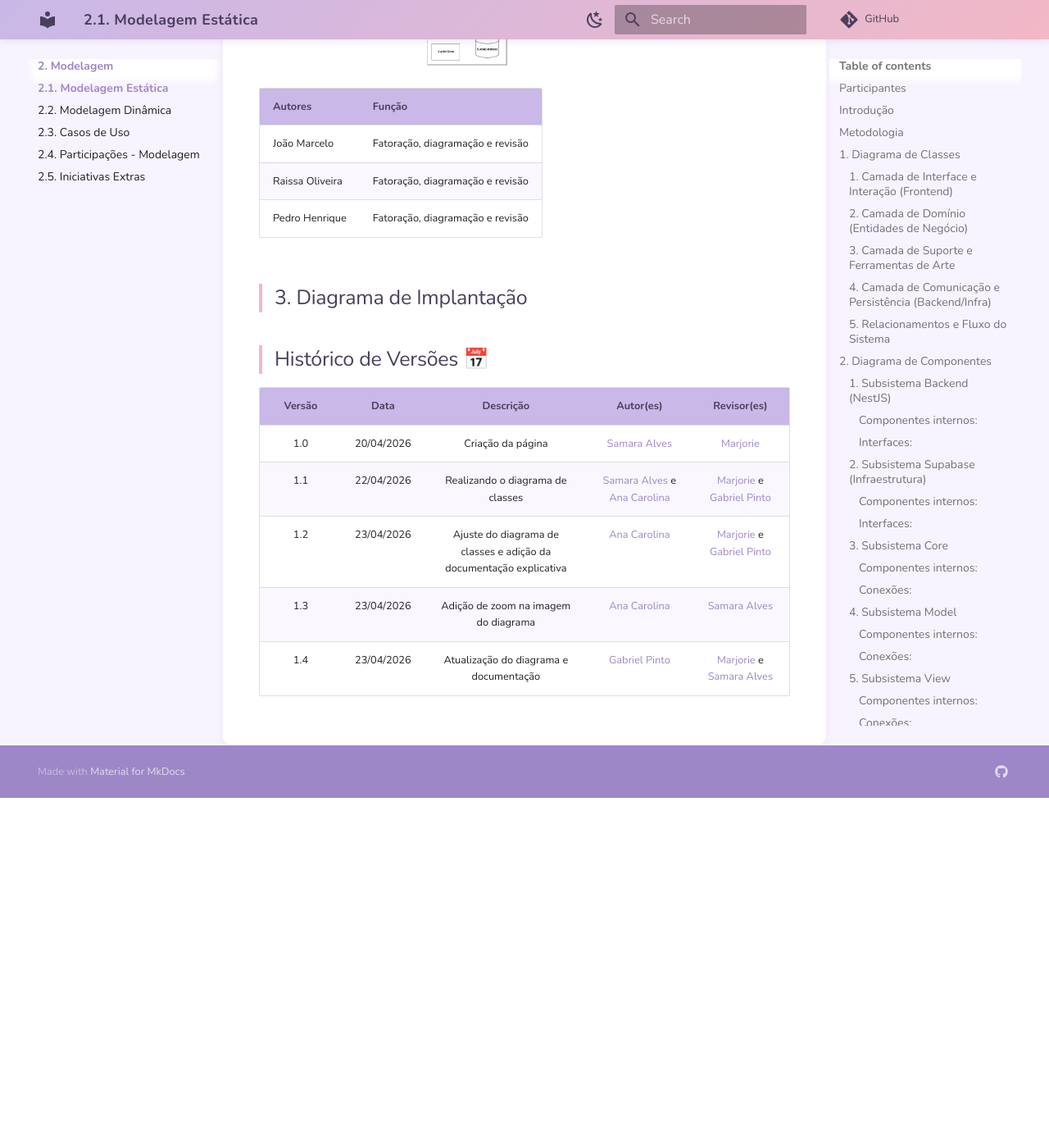
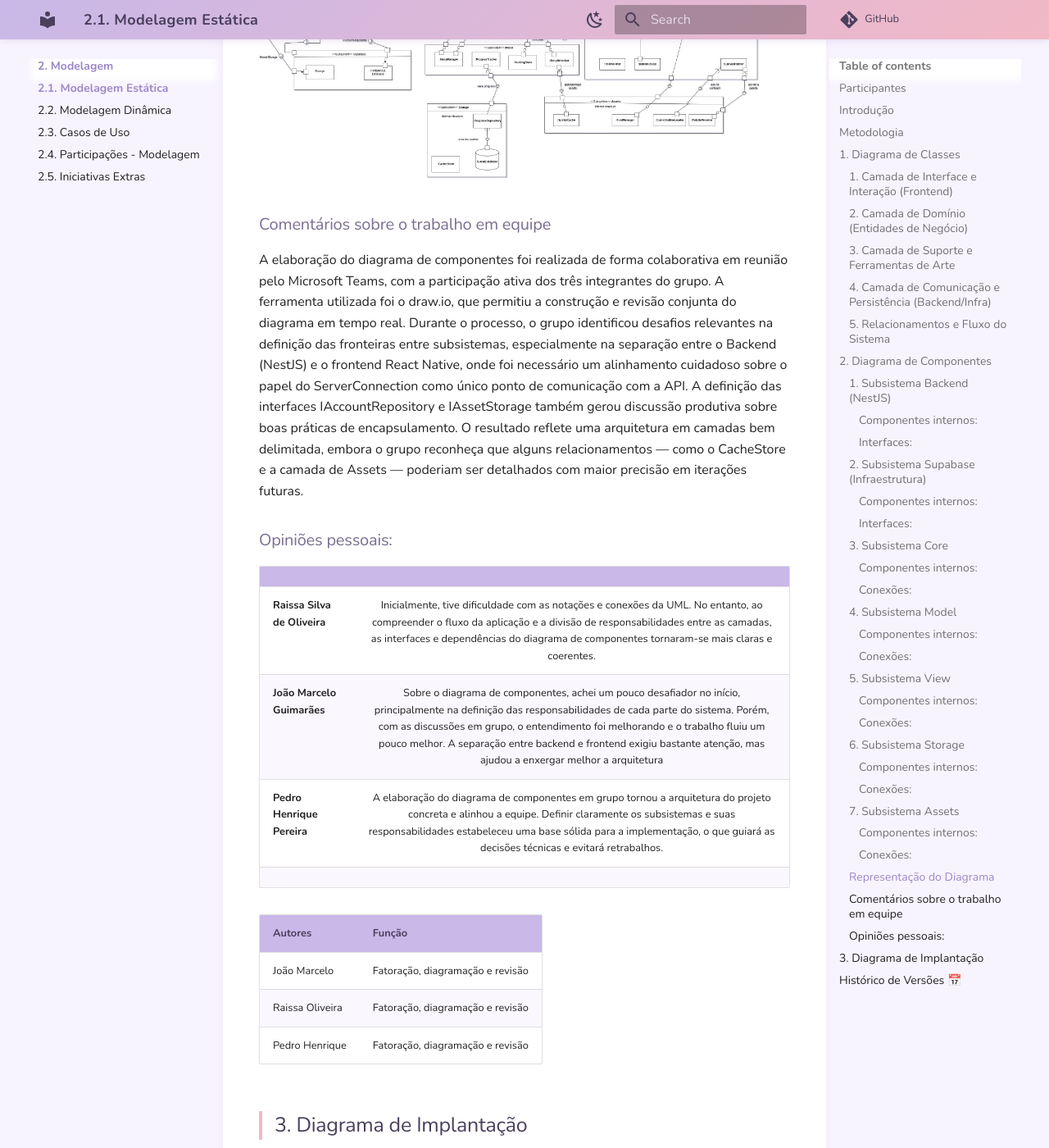
Before and after one commit to UnBArqDsw2026-1-Turma01/2026.1-T01-G08_MinhaTirinha_Entrega_02, an MkDocs documentation site: the page built from docs/Modelagem/2.1.ModelagemEstatica.md, in a window 1280 px wide and 1400 px high, scrolled down 8009 px. Shown: the whole window at 82% size. Built offline with MkDocs 1.6.1 and Material for MkDocs 9.7.7, drawn with Linux system fonts in a browser that asks for light colours; comment, search, counter and statistics services are not loaded; before the commit the page ends 8982 px from its top, so only the background shows below that; some of the changed text lies outside the part shown.

Commit message:
comentarios gerais e pessoais

```diff
--- a/docs/Modelagem/2.1.ModelagemEstatica.md
+++ b/docs/Modelagem/2.1.ModelagemEstatica.md
@@ -30,6 +30,23 @@
     <tr>
       <td><a href="https://github.com/GabrielSPinto">Gabriel Pinto</a></td>
       <td>Diagrama de Classes</td>
+      <td>21/04/2026</td>
+      <td>15:30</td>
+    </tr>
+    <tr>
+      <td><a href="https://github.com/daisha19">Raissa Silva de Oliveira</a></td>
+      <td>Diagrama de Componentes</td>
+      <td>21/04/2026</td>
+      <td>15:30</td>
+    </tr><tr>
+      <td><a href="https://github.com/JoaoMarceloGCN">João Marcelo Guimarães Costa Naves</a></td>
+      <td>Diagrama de Componentes</td>
+      <td>21/04/2026</td>
+      <td>15:30</td>
+    </tr>
+    <tr>
+      <td><a href="https://github.com/pedrohpsantos">Pedro Henrique Pereira Santos</a></td>
+      <td>Diagrama de Componentes</td>
       <td>21/04/2026</td>
       <td>15:30</td>
     </tr>
@@ -254,6 +271,23 @@
 
 ![Diagrama de Componentes](../assets/Diagrama_de_Componentes.png)
 
+### Comentários sobre o trabalho em equipe
+A elaboração do diagrama de componentes foi realizada de forma colaborativa em reunião pelo Microsoft Teams, com a participação ativa dos três integrantes do grupo. A ferramenta utilizada foi o draw.io, que permitiu a construção e revisão conjunta do diagrama em tempo real. Durante o processo, o grupo identificou desafios relevantes na definição das fronteiras entre subsistemas, especialmente na separação entre o Backend (NestJS) e o frontend React Native, onde foi necessário um alinhamento cuidadoso sobre o papel do ServerConnection como único ponto de comunicação com a API. A definição das interfaces IAccountRepository e IAssetStorage também gerou discussão produtiva sobre boas práticas de encapsulamento. O resultado reflete uma arquitetura em camadas bem delimitada, embora o grupo reconheça que alguns relacionamentos — como o CacheStore e a camada de Assets — poderiam ser detalhados com maior precisão em iterações futuras.
+
+### Opiniões pessoais:
+
+| | |
+| :--- | :---: |
+|  **Raissa Silva de Oliveira** |Inicialmente, tive dificuldade com as notações e conexões da UML. No entanto, ao compreender o fluxo da aplicação e a divisão de responsabilidades entre as camadas, as interfaces e dependências do diagrama de componentes tornaram-se mais claras e coerentes.|
+|  **João Marcelo Guimarães** |Sobre o diagrama de componentes, achei um pouco desafiador no início, principalmente na definição das responsabilidades de cada parte do sistema. Porém, com as discussões em grupo, o entendimento foi melhorando e o trabalho fluiu um pouco melhor. A separação entre backend e frontend exigiu bastante atenção, mas ajudou a enxergar melhor a arquitetura  |
+|  **Pedro Henrique Pereira** |A elaboração do diagrama de componentes em grupo tornou a arquitetura do projeto concreta e alinhou a equipe. Definir claramente os subsistemas e suas responsabilidades estabeleceu uma base sólida para a implementação, o que guiará as decisões técnicas e evitará retrabalhos.
+|
+
+
+
+
+
+
 | Autores            | Função                               |
 |--------------------|--------------------------------------|
 | João Marcelo       | Fatoração, diagramação e revisão     |
```
Also changed, not shown: docs/Modelagem/2.2.ModelagemDinamica.md (+15 -0 lines).
